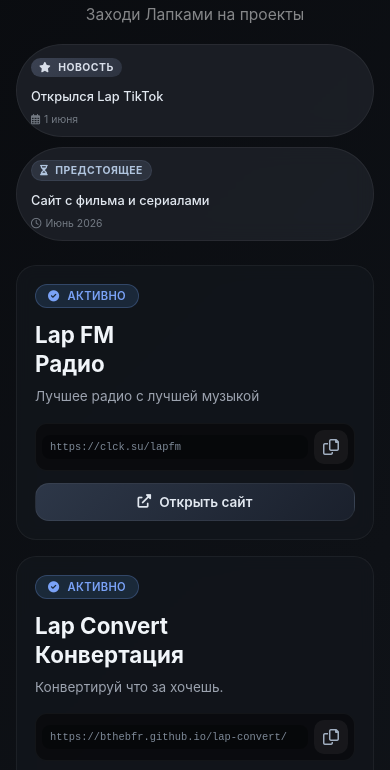
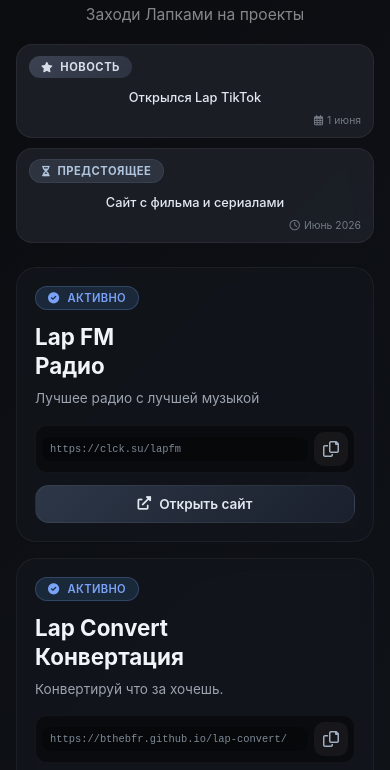
Before and after one commit to BtheBFr/lap-about, a plain HTML site: page index.html in a window 390 px wide. Shown: the part 58-828 px from the top of the page. Drawn offline with Linux system fonts and the light colour scheme.

Commit message:
Update index.html

```diff
--- a/index.html
+++ b/index.html
@@ -45,38 +45,53 @@
             font-size: clamp(0.85rem, 4vw, 1rem);
         }
 
+        /* Табличный стиль для анонсов — строго по колонкам */
         .announcements {
             display: flex;
-            flex-wrap: wrap;
+            flex-direction: column;
             gap: 10px;
-            justify-content: center;
             margin: 20px 0 24px 0;
         }
 
+        /* Каждая карточка — это строка таблицы */
         .announcement-card {
             background: rgba(30, 34, 42, 0.8);
             backdrop-filter: blur(10px);
             border: 1px solid rgba(255, 255, 255, 0.06);
-            border-radius: 60px;
-            padding: 8px 16px;
-            display: flex;
+            border-radius: 16px;
+            padding: 10px 16px;
+            display: grid;
+            grid-template-columns: 110px 1fr 90px;
             align-items: center;
-            justify-content: space-between;
-            gap: 12px;
+            gap: 16px;
             transition: all 0.2s ease;
         }
 
-        /* На телефонах карточки анонсов занимают всю ширину */
+        /* На телефонах делаем колонки уже */
         @media (max-width: 550px) {
             .announcement-card {
-                width: 100%;
-                padding: 10px 14px;
+                grid-template-columns: 95px 1fr 70px;
+                gap: 10px;
+                padding: 10px 12px;
             }
         }
 
-        /* Левая часть с бейджем */
+        /* На совсем маленьких экранах — три строки */
+        @media (max-width: 450px) {
+            .announcement-card {
+                grid-template-columns: 1fr;
+                gap: 8px;
+                text-align: center;
+            }
+            .announcement-left,
+            .announcement-right {
+                justify-self: center;
+            }
+        }
+
+        /* Левая колонка — бейдж */
         .announcement-left {
-            flex-shrink: 0;
+            justify-self: start;
         }
 
         .announcement-badge {
@@ -101,10 +116,10 @@
             border: 1px solid #4c566a60;
         }
 
-        /* Центральная часть с текстом — растягивается, текст выравнивается по левому краю */
+        /* Центральная колонка — текст */
         .announcement-center {
-            flex: 1;
-            min-width: 0;
+            justify-self: start;
+            width: 100%;
         }
 
         .announcement-text {
@@ -116,9 +131,17 @@
             text-overflow: ellipsis;
         }
 
-        /* Правая часть с датой */
+        @media (max-width: 550px) {
+            .announcement-text {
+                font-size: 0.8rem;
+                white-space: normal;
+                word-break: break-word;
+            }
+        }
+
+        /* Правая колонка — дата */
         .announcement-right {
-            flex-shrink: 0;
+            justify-self: end;
         }
 
         .announcement-date {
@@ -131,37 +154,8 @@
         }
 
         @media (max-width: 550px) {
-            .announcement-text {
-                font-size: 0.8rem;
-            }
             .announcement-date {
                 font-size: 0.65rem;
-            }
-            .announcement-badge {
-                font-size: 0.65rem;
-                padding: 3px 8px;
-            }
-        }
-
-        /* Если экран совсем узкий — разрешаем перенос */
-        @media (max-width: 450px) {
-            .announcement-card {
-                flex-wrap: wrap;
-                gap: 8px;
-            }
-            .announcement-center {
-                flex: 1 1 100%;
-                order: 1;
-            }
-            .announcement-text {
-                white-space: normal;
-                text-align: center;
-            }
-            .announcement-left {
-                order: 0;
-            }
-            .announcement-right {
-                order: 2;
             }
         }
 
```
